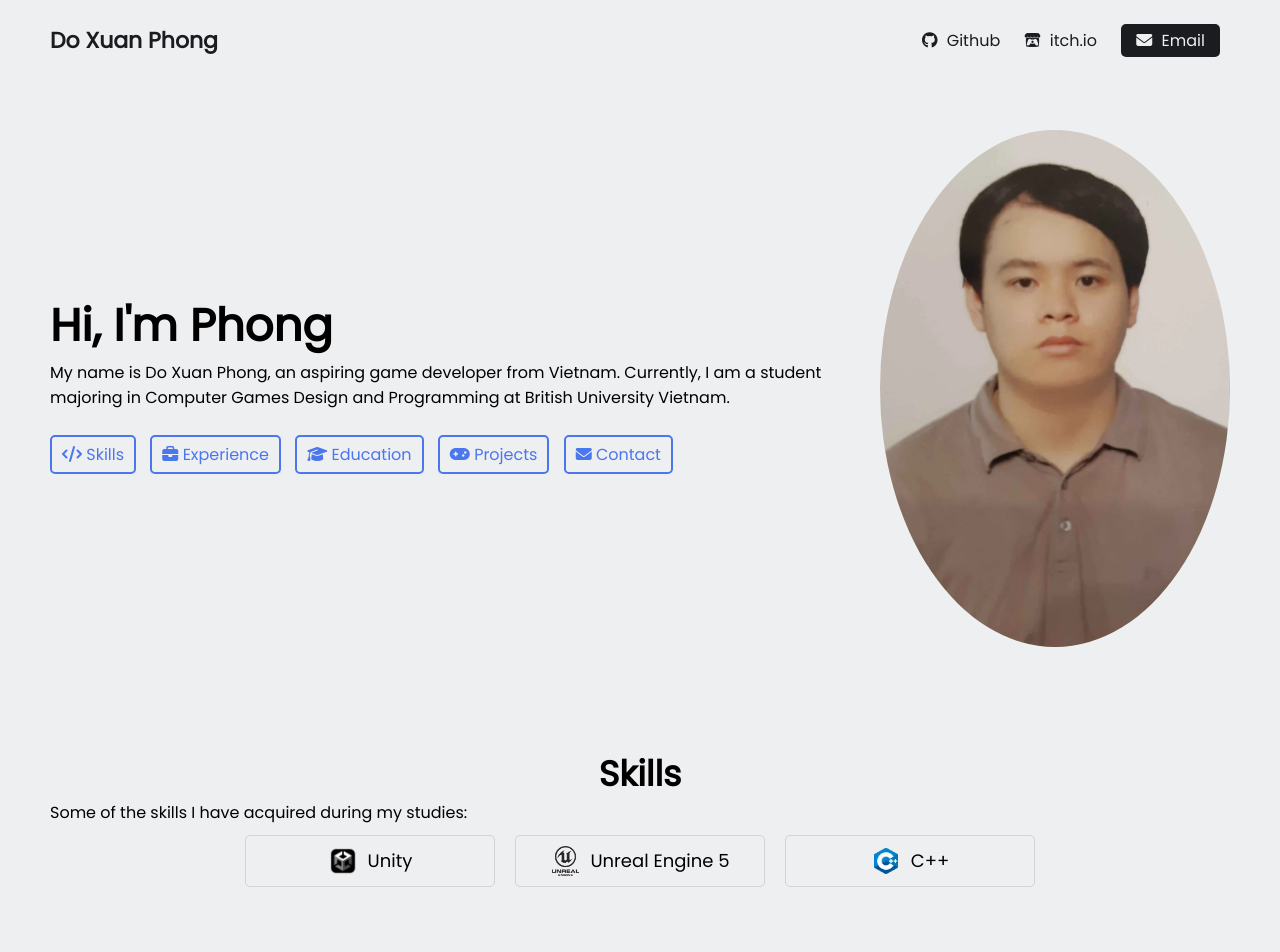
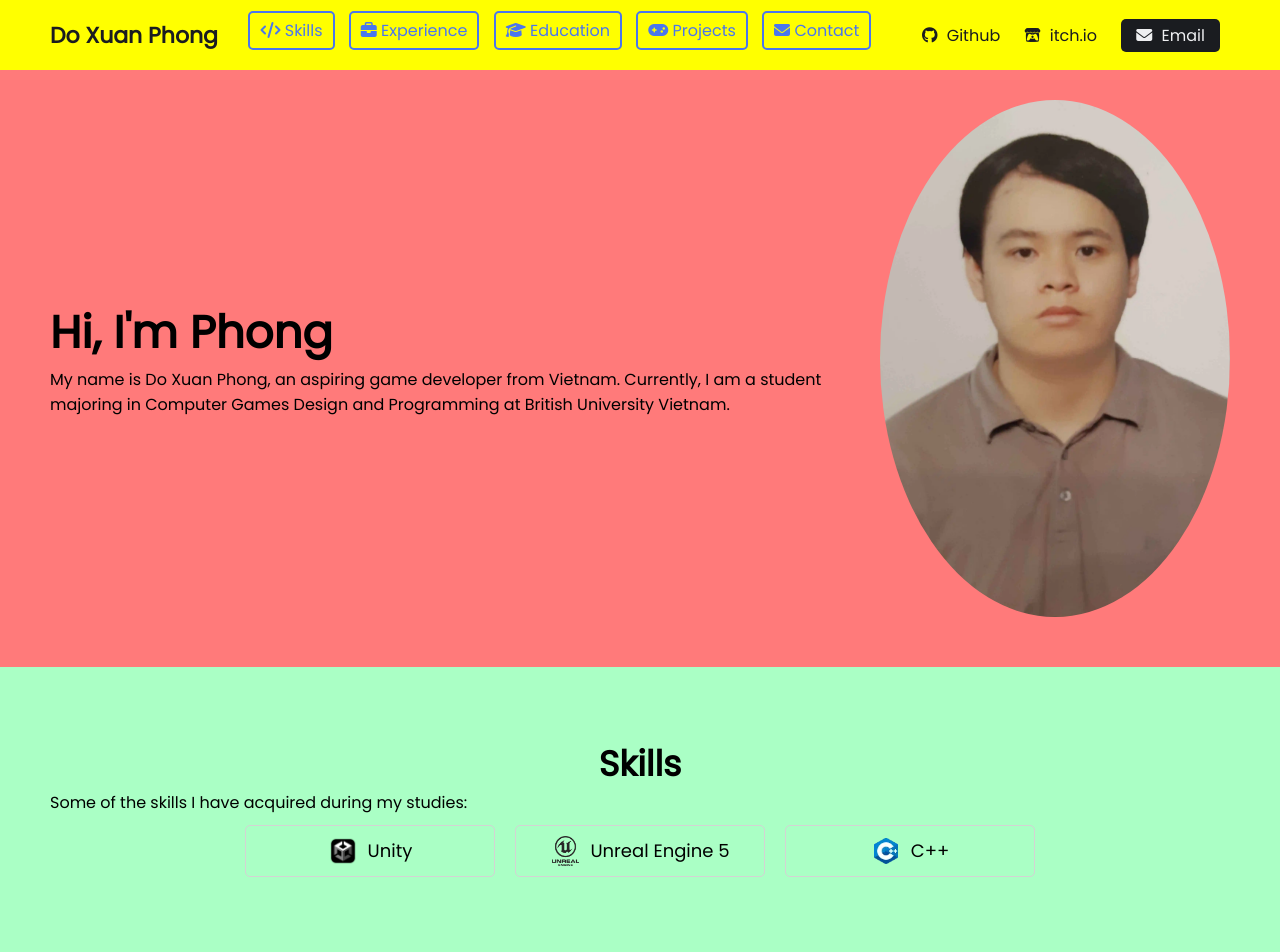
Before and after one commit to phongdx22/Portfolio, a plain HTML site: page index.html in a window 1280 px wide. Shown: the top 952 px of the page. Drawn offline with Linux system fonts and the light colour scheme.

Commit message:
Add files via upload

```diff
--- a/index.html
+++ b/index.html
@@ -11,13 +11,40 @@
     integrity="sha512-Kc323vGBEqzTmouAECnVceyQqyqdsSiqLQISBL29aUW4U/M7pSPA/gEUZQqv1cwx4OnYxTxve5UMg5GT6L4JJg==" crossorigin="anonymous"
     referrerpolicy="no-referrer" />
 
-    <title>Portfolio</title>
+    <title>Do Xuan Phong's Portfolio</title>
 </head>
 <body>
     <!-- NAV BAR-->
      <nav>
         <div class="left">
             <a href="/">Do Xuan Phong</a>
+        </div>
+
+        <div class="links">
+            <a href="#skills">
+                <i class="fa-solid fa-code"></i>
+                <span>Skills</span>
+            </a>
+
+            <a href="#experience">
+                <i class="fa-solid fa-briefcase"></i>
+                <span>Experience</span>
+            </a>
+
+            <a href="#education">
+                <i class="fa-solid fa-graduation-cap"></i>
+                <span>Education</span>
+            </a>
+
+            <a href="#projects">
+                <i class="fa-solid fa-gamepad"></i>
+                <span>Projects</span>
+            </a>
+
+            <a href="#contact">
+                <i class="fa-solid fa-envelope"></i>
+                <span>Contact</span>
+            </a>
         </div>
 
         <div class="right">
@@ -45,33 +72,6 @@
             <div class="text">
                 <h2>Hi, I'm Phong</h2>
                 <p>My name is Do Xuan Phong, an aspiring game developer from Vietnam. Currently, I am a student majoring in Computer Games Design and Programming at British University Vietnam.</p>
-
-                <div class="links">
-                    <a href="#skills">
-                        <i class="fa-solid fa-code"></i>
-                        <span>Skills</span>
-                    </a>
-
-                    <a href="#experience">
-                        <i class="fa-solid fa-briefcase"></i>
-                        <span>Experience</span>
-                    </a>
-
-                    <a href="#education">
-                        <i class="fa-solid fa-graduation-cap"></i>
-                        <span>Education</span>
-                    </a>
-
-                    <a href="#projects">
-                        <i class="fa-solid fa-gamepad"></i>
-                        <span>Projects</span>
-                    </a>
-
-                    <a href="#contact">
-                        <i class="fa-solid fa-envelope"></i>
-                        <span>Contact</span>
-                    </a>
-                </div>
             </div>
 
             <div class="headshot">
@@ -145,7 +145,7 @@
                 </div>
                 <div class="education">
                     <h3>Major in Mechanical Engineering</h3>
-                    <p><strong>Institution:</strong> Case Western Reserve</p>
+                    <p><strong>Institution:</strong> Case Western Reserve University</p>
                     <p><strong>Duration:</strong> 2018-2022</p>
                 </div>
                 <div class="education">
--- a/styles.css
+++ b/styles.css
@@ -30,13 +30,36 @@ nav {
     justify-content: space-between;
     align-items: center;
     padding: 0 50px;
-    height: 80px;
+    height: 70px;
+    position: fixed;
+    top: 0px;
+    width: 100%;
+    background: yellow;
 }
 
 nav .left a {
     color: var(--text-color);
     font-size: 22px;
     font-weight: 600;
+}
+
+nav .links {
+    margin-top: 0px;
+}
+
+nav .links a {
+    display: inline-block;
+    padding: 5px 10px;
+    border: 2px solid var(--link-color);
+    border-radius: 5px;
+    margin-right: 10px;
+    margin-bottom: 10px;
+    transition: .1s;
+}
+
+nav .links a:hover {
+    color: var(--text-color);
+    border: 2px solid var(--text-color);
 }
 
 nav .right a {
@@ -60,10 +83,11 @@ nav .right a span {
     display: flex;
     justify-content: space-between;
     padding: 0 50px;
-    margin: 50px 0;
-    margin-bottom: 100px;
+    padding-top: 100px;
+    padding-bottom: 50px;
     align-items: center;
     gap: 40px;
+    background-color: #ff7a7a;
 }
 
 .introduction-section .text {
@@ -72,25 +96,6 @@ nav .right a span {
 
 .introduction-section .text h2 {
     font-size: 45px;
-}
-
-.introduction-section .text .links {
-    margin-top: 25px;
-}
-
-.introduction-section .text .links a {
-    display: inline-block;
-    padding: 5px 10px;
-    border: 2px solid var(--link-color);
-    border-radius: 5px;
-    margin-right: 10px;
-    margin-bottom: 10px;
-    transition: .1s;
-}
-
-.introduction-section .text .links a:hover {
-    color: var(--text-color);
-    border: 2px solid var(--text-color);
 }
 
 .introduction-section .headshot {
@@ -106,8 +111,9 @@ nav .right a span {
 
 /* SECTION 2: Skills */
 .skills-section {
-    padding: 0 50px;
-    margin-bottom: 100px;
+    padding: 70px 50px;
+    margin-bottom: 0;
+    background-color: #aaffc5;
 }
 
 .skills-section h2 {
@@ -153,7 +159,8 @@ nav .right a span {
 /* SECTION 2.5: Work Experience */
 .experience-section {
     padding: 50px;
-    background-color: #ffffff;
+    padding-top: 100px;
+    background-color: #0099ff;
 }
 
 .experience-section h2 {
@@ -192,7 +199,8 @@ nav .right a span {
 /* SECTION 3: Projects */
 .projects-section {
     padding: 50px 0;
-    background-color: #f8f9fa; /* Light background for contrast */
+    padding-top: 80px;
+    background-color: #00ffb3; /* Light background for contrast */
 }
 
 .projects-section h2 {
@@ -258,7 +266,7 @@ nav .right a span {
 /* SECTION 3: Past Education */
 .education-section {
     padding: 50px;
-    background-color: #eef0f3; /* Softer background color */
+    background-color: #ffb5f5; /* Softer background color */
     text-align: center;
 }
 
```
